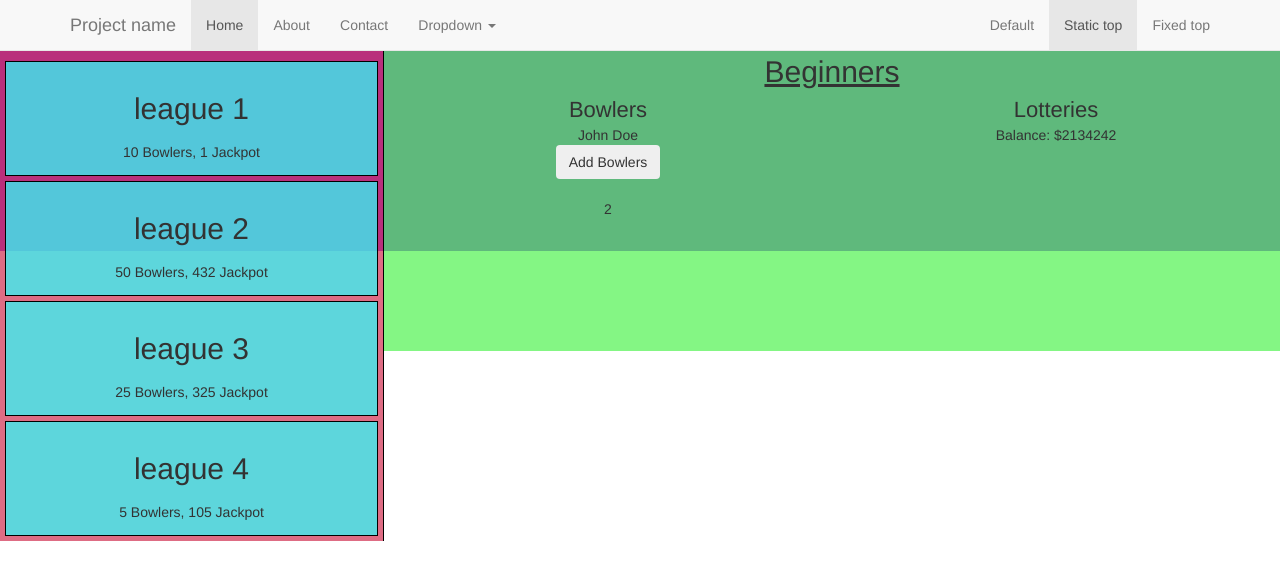
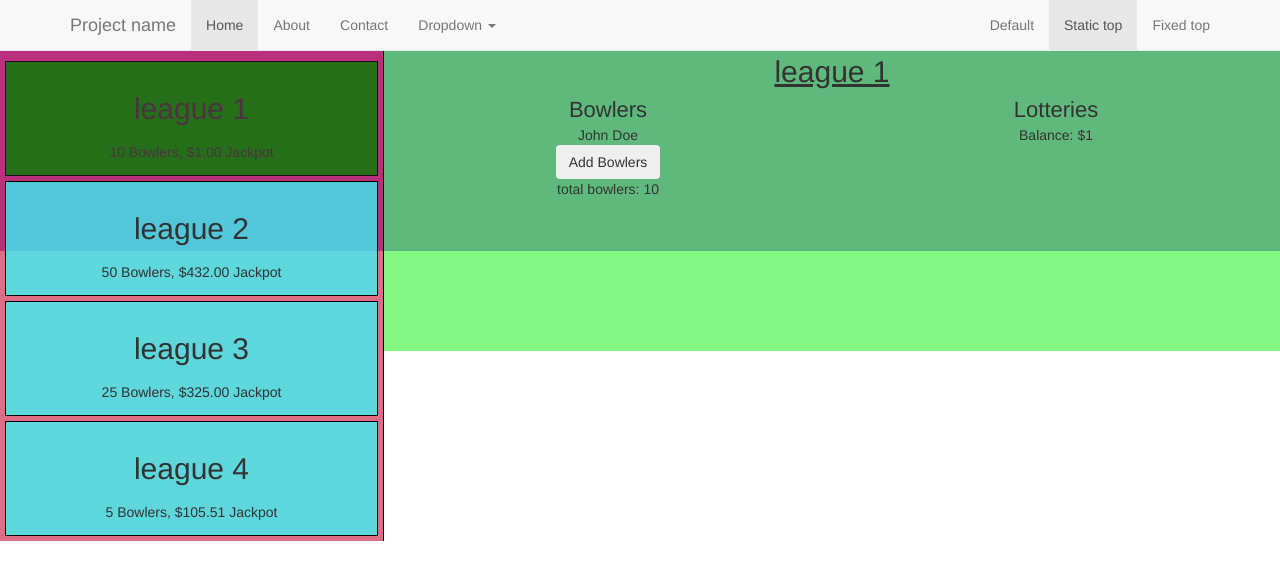
Before and after one commit to aashishkapur/Bowling-Project, a plain HTML site: page bootstrap template/leagues.html in a window 1280 px wide. Drawn offline with nearby package versions, Linux system fonts and the light colour scheme.

Commit message:
working tab system

```diff
--- a/bootstrap template/css/styles.css
+++ b/bootstrap template/css/styles.css
@@ -27,8 +27,13 @@
 }
 .smallLeagueBox:hover{
 	background-color: white;
+}
 
+.smallLeagueBoxActive{
+	background-color: green !important;
+	opacity: .8 !important;
 }
+
 .smallLeagueBoxName{
 	min-height: 80px;
 	padding-top: 15px;
--- a/bootstrap template/js/angularCode.js
+++ b/bootstrap template/js/angularCode.js
@@ -13,8 +13,15 @@ templateApp.controller('mainController', function($scope){
 		{id:1, name:"league 1", bowlers: 10, jackpot: 1},
 		{id:2, name:"league 2", bowlers: 50, jackpot: 432},
 		{id:3, name:"league 3", bowlers: 25, jackpot: 325},
-		{id:4, name:"league 4", bowlers: 5, jackpot: 105}
+		{id:4, name:"league 4", bowlers: 5, jackpot: 105.5050}
 	];
+
+	$scope.activeLeague = $scope.leagues[0];
+
+	$scope.changeActiveLeague = function(leagueID){
+		$scope.activeLeague = leagueID;
+		console.log(leagueID);
+	};
 
 	$scope.activeBowlers = [];
 
--- a/bootstrap template/leagues.html
+++ b/bootstrap template/leagues.html
@@ -76,28 +76,26 @@
 		<div class="bottom">
 			<div class="layout">
 				<div id="table">
-					<div class="smallLeagueBox" ng-repeat="league in leagues">
+					<div class="smallLeagueBox" ng-repeat="league in leagues" ng-click="changeActiveLeague(league)" ng-class="{'smallLeagueBoxActive': league === activeLeague}">
 						<div class="smallLeagueBoxName">
 							<span>{{league.name}}</span>
 						</div>
 						<div class="smallLeagueBoxInfo">
-							<span>{{league.bowlers}} Bowlers, {{league.jackpot}} Jackpot</span>
+							<span>{{league.bowlers}} Bowlers, {{league.jackpot | currency}} Jackpot</span>
 						</div>
 
 					</div>
 				</div>
 				<div class="leagueInfoBox">
-					<div class="leagueInfoBoxTitle"><span>Beginners</span></div>
+					<div class="leagueInfoBoxTitle"><span>{{activeLeague.name}}</span></div>
 					<div class="bowlers">
 						<span class="title">Bowlers</span>
 						<br/>John Doe<br/>
 						<button class="btn" data-toggle="modal" data-target="#myModal">Add Bowlers</button>
-
-						<br/><br/>
-						{{hello}}
-						{{1+1}}
+						<br/>
+						total bowlers: {{activeLeague.bowlers}}
 					</div>
-					<div class="lotteries"><span class="title">Lotteries</span><br/>Balance: $2134242</div>
+					<div class="lotteries"><span class="title">Lotteries</span><br/>Balance: ${{activeLeague.jackpot}}</div>
 				</div>
 			</div>
 
```
